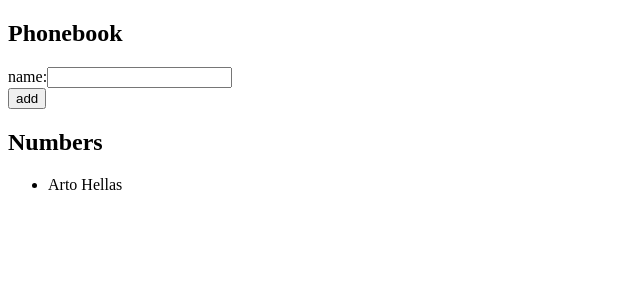
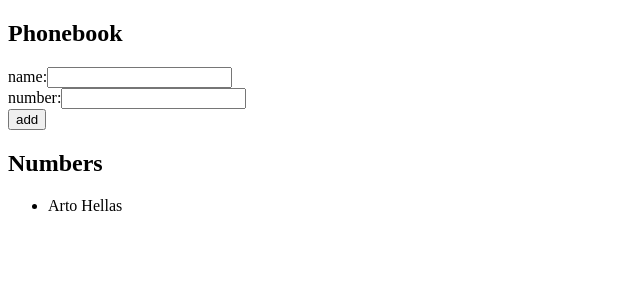
Before and after one commit to EmilianoCBE/fullstackopen-course, a React (Vite) app in the folder part2/agendaTelefonica/: page / in a window 1280 px wide. Shown: the top 300 px of the page, without its empty margins (0-640 px from the left). Built offline with nearby package versions, Linux system fonts and the light colour scheme.

Commit message:
Ejercicio 2.8 de La agenda telefonica de la Parte 2 hecha

```diff
--- a/part2/agendaTelefonica/src/App.jsx
+++ b/part2/agendaTelefonica/src/App.jsx
@@ -2,42 +2,54 @@ import { useState } from 'react'
 
 const App = () => {
   const [persons, setPersons] = useState([
-    { name: 'Arto Hellas' }
+    { name: 'Arto Hellas' },
   ])
   const [newName, setNewName] = useState('')
+  const [newNumber, setNewNumber] = useState('')
 
   const handleNewNameChange = (e) => {
     setNewName(e.target.value)
   }
 
-  const addName = (e) => {
+  const handleNewNumberChange = (e) => {
+    setNewNumber(e.target.value)
+  }
 
-
+  const add = (e) => {
 
     e.preventDefault()
     const personObject = {
       name: newName,
+      phone: newNumber
     }
 
-    if(persons.filter(person => person.name === personObject.name)){
+    if(persons.some(person => person.name === personObject.name)){
       alert(`${newName} is already added to phonebook`)
       setNewName('')
+      setNewNumber('')
       return
     }
 
     setPersons(persons.concat(personObject))
     setNewName('')
+    setNewNumber('')
   }
 
   return (
     <div>
       <h2>Phonebook</h2>
-      <form onSubmit={addName}>
+      <form onSubmit={add}>
         <div>
           name:
           <input
             value={newName}
             onChange={handleNewNameChange}
+          />
+        </div>
+        <div>number:
+          <input
+            value={newNumber}
+            onChange={handleNewNumberChange}
           />
         </div>
         <div>
@@ -49,7 +61,7 @@ const App = () => {
         {
           persons.map((person) => (
             <li key={person.name}>
-              {person.name}
+              {person.name} {person.phone}
             </li>
           ))
         }
```
